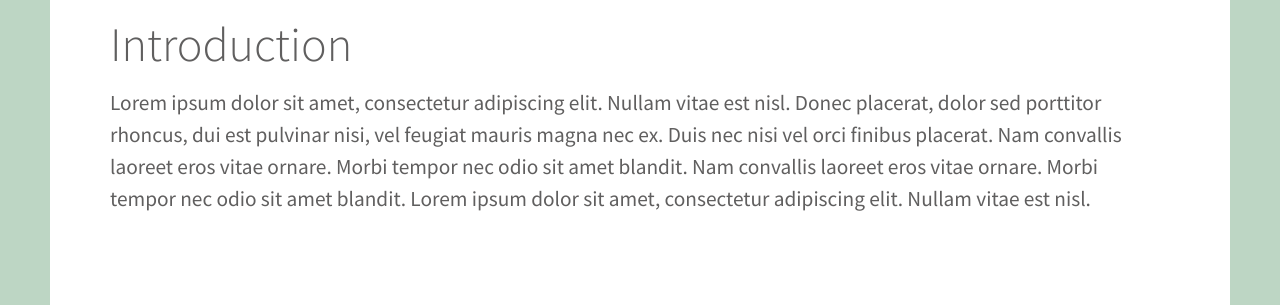
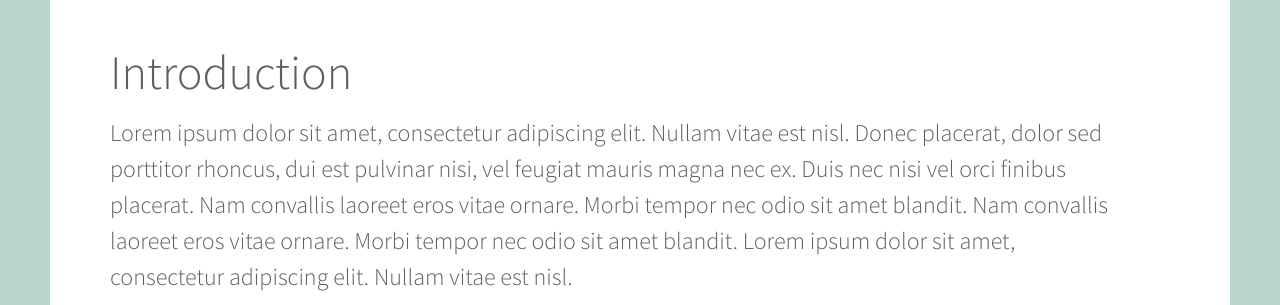
Before and after one commit to Insortial/Insortial.github.io, a plain HTML site: page index.html in a window 1280 px wide. Shown: the part 725-1030 px from the top of the page. Drawn offline with nearby package versions, Linux system fonts and the light colour scheme.

Commit message:
Changed color scheme and few spacing alterations

```diff
--- a/CSS/Renwell_portfolio.css
+++ b/CSS/Renwell_portfolio.css
@@ -1,7 +1,7 @@
 /*TypeScale http://type-scale.com/?size=20&scale=1.333&text=A%20Visual%20Type%20Scale&webfont=Libre+Baskerville&font-family=%27Libre%20Baskerville%27,%20serif&font-weight=400&font-family-headers=&font-weight-headers=inherit&background-color=white&font-color=#333*/
 
 body {
-    background-color: #bdd6c4;
+    background-color: #bcd6ce;
     font-family: 'Source Sans Pro';
     display: grid;
     grid-template-columns: 30px 2fr 2fr 2fr 2fr 2fr 2fr 30px;
@@ -67,6 +67,7 @@ header {
     padding: 0;
     margin-right: auto;
     margin-left: .5em;
+    font-weight: 300;
 }
 
 #navigation a {
@@ -142,13 +143,13 @@ header {
     font-family: 'Source Sans Pro', 'Lato', Arial, Helvetica, sans-serif;
     font-weight: 300;
     font-size: 3rem;
-    margin: 20px 0 0 0;
+    margin: 20px 1em 0 .4em;
 }
 
 #intro p {
     grid-area: intro_paragraph;
     line-height: 1.5em;
-    margin-top: 30px;
+    margin: 30px 1em 0 1em;
 }
 
 #colors {
@@ -346,6 +347,10 @@ footer {
         margin-top: .4em;
     }
 
+    #page_body {
+        border-radius: 15px;
+    }
+
     .skills span {
         height: 190px;
         width: 190px;
@@ -353,6 +358,7 @@ footer {
 
     #intro h2{
         text-align: initial;
+        margin-left: 0;
     }
 
     #intro p {
@@ -360,7 +366,7 @@ footer {
         margin-top: 30px;
         text-align: initial;
         margin-right: 2em;
-        font-size: 1.333rem;
+        margin-left: 0;
     }
 
     .color {
@@ -409,8 +415,13 @@ footer {
         grid-template-columns: 50px 1fr 1fr 1fr 50px;
         grid-template-rows: 1fr 60px .8fr;
         grid-column-gap: 10px;
+        padding-top: 60px;
     }
 
+    #intro p {
+        font-weight: 300;
+        font-size: 1.5rem;
+    }
     #title {
         margin-top: 2.7em;
     }
@@ -484,6 +495,19 @@ footer {
             '. space1 space2 space3 intro_paragraph.'
             ;
     }
+
+    .skills span {
+        height: 250px;
+        width: 250px;
+    }
+
+    #intro h2 {
+        margin-left: 1.2em;
+    }
+
+    #intro p {
+        margin-left: 2.5em;
+    }
 }
 @media (min-width: 1850px) {
     .skills span {
--- a/Javascript/Renwell_portfolio.js
+++ b/Javascript/Renwell_portfolio.js
@@ -11,7 +11,7 @@ $(document).ready(function () {
     });
 
     $(skills).each(function(i) {
-        $(this).delay(400*i).fadeIn();
+        $(this).delay(500*i).fadeIn();
     });
 
     $(color).each(function(i) {
```
Also changed, not shown: Untitled-1.png.
